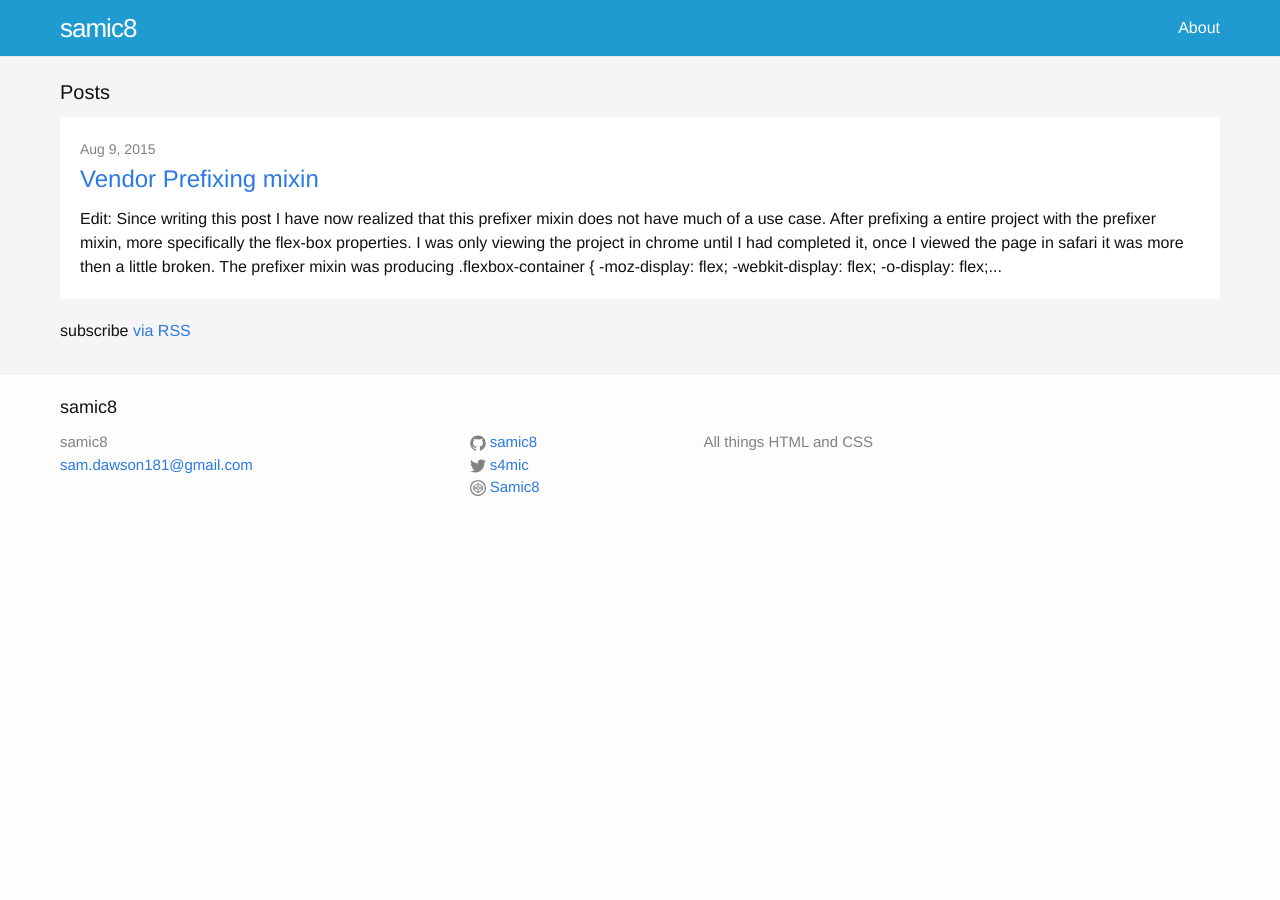
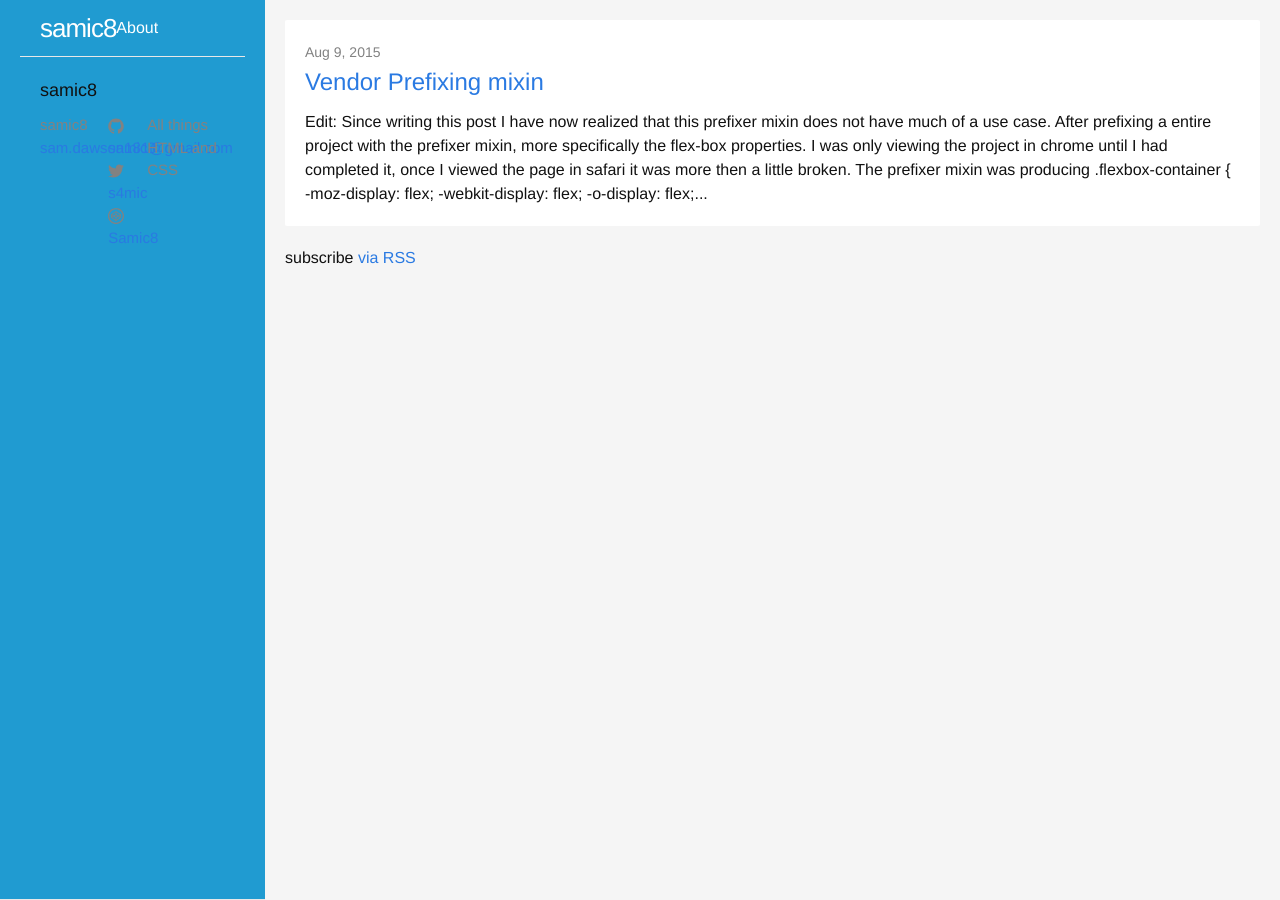
Before and after one commit to Samic8/Samic8.github.io, a Jekyll site: the page built from index.html, in a window 1280 px wide. Built offline with Jekyll 4.4.1, drawn with Linux system fonts in a browser that asks for light colours.

Commit message:
Left hand side nav

```diff
--- a/_includes/header.html
+++ b/_includes/header.html
@@ -24,4 +24,5 @@
 
   </div>
 
+  {% include footer.html %}
 </header>
--- a/_layouts/default.html
+++ b/_layouts/default.html
@@ -5,6 +5,7 @@
 
   <body>
 
+  	<div class="header-and-content">
   		{% include header.html %}
 
   		<div class="page-content">
@@ -12,8 +13,7 @@
   				{{ content }}
   			</div>
   		</div>
-
-    {% include footer.html %}
+	</div>
 
   </body>
 
--- a/_sass/_layout.scss
+++ b/_sass/_layout.scss
@@ -1,15 +1,26 @@
 /**
  * Site header
  */
+html,body {
+	height: 100%;
+}
+
+.header-and-content {
+	display:flex;
+	height: 100%;
+}
+
 .site-header {
-    // border-top: 5px solid $grey-color-dark;
+	position: fixed;
     border-bottom: 1px solid $grey-color-light;
-    min-height: 56px;
+    height: 100vh;
+    width: 265px;
+    box-sizing: border-box;
     background-color: #209bd1;
     padding: 0 $spacing-unit;
 
     // Positioning context for the mobile navigation icon
-    position: relative;
+    // position: relative;
 }
 
 .site-title {
@@ -26,7 +37,6 @@
 }
 
 .site-nav {
-    float: right;
     line-height: 56px;
 
     .menu-icon {
@@ -164,6 +174,8 @@
  * Page content
  */
 .page-content {
+	width: calc(100% - 265px);
+	margin-left: 265px;
     padding: $spacing-unit 0;
     background-color: #f5f5f5;
 }
--- a/index.html
+++ b/index.html
@@ -4,7 +4,7 @@ layout: default
 
 <div class="home">
 
-  <h1 class="page-heading">Posts</h1>
+  <!-- <h1 class="page-heading">Posts</h1> -->
 
   <ul class="post-list">
     {% for post in site.posts %}
```
Lines whose indentation alone changed are shown as unchanged.
